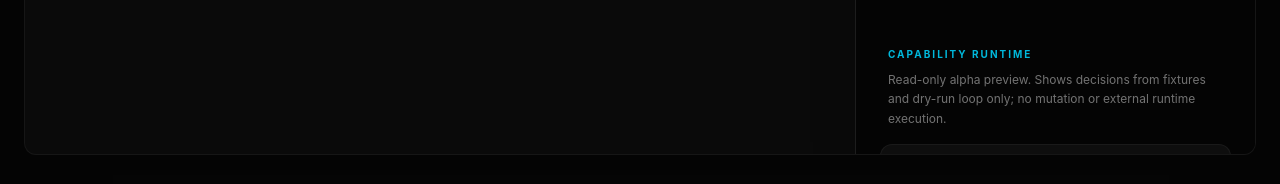
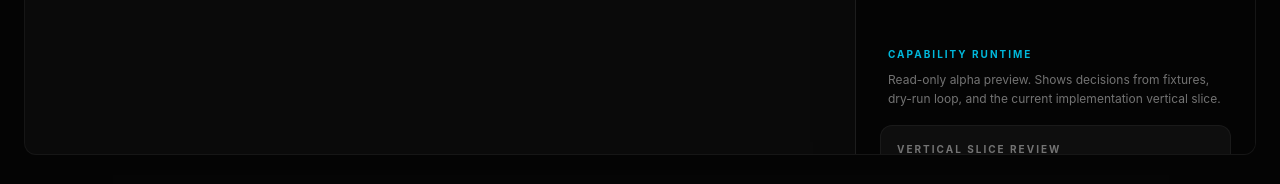
Before and after one commit to coskunhasib/Nexus_Capability_OS, a React (Vite) app: page / in a window 1280 px wide. Both pictures are taken after a click on the button "EXPLORE". Shown: the part 613-797 px from the top of the page. Built offline with nearby package versions, Linux system fonts and the light colour scheme.

Commit message:
Show vertical slice review panel

```diff
--- a/src/CapabilityRuntimePanel.tsx
+++ b/src/CapabilityRuntimePanel.tsx
@@ -7,6 +7,7 @@ import runtimeNoteFixture from '../samples/capability-runtime/memory-note.runtim
 import contextNoteFixture from '../samples/capability-runtime/memory-note.context-distillation.sample.json';
 import activeContextFixture from '../samples/capability-runtime/context.docs-review.sample.json';
 import evaluationFixture from '../samples/capability-runtime/evaluation.docs-review.sample.json';
+import { VerticalSliceReviewPanel } from './VerticalSliceReviewPanel';
 import {
   buildDryRunRuntimeLoopCycle,
   type ActiveContextBundle,
@@ -72,9 +73,11 @@ export function CapabilityRuntimePanel() {
           Capability Runtime
         </p>
         <p className="text-xs leading-relaxed text-neutral-500 px-2">
-          Read-only alpha preview. Shows decisions from fixtures and dry-run loop only; no mutation or external runtime execution.
+          Read-only alpha preview. Shows decisions from fixtures, dry-run loop, and the current implementation vertical slice.
         </p>
       </div>
+
+      <VerticalSliceReviewPanel />
 
       <RuntimeSection title="Skill decision">
         <div>
```
